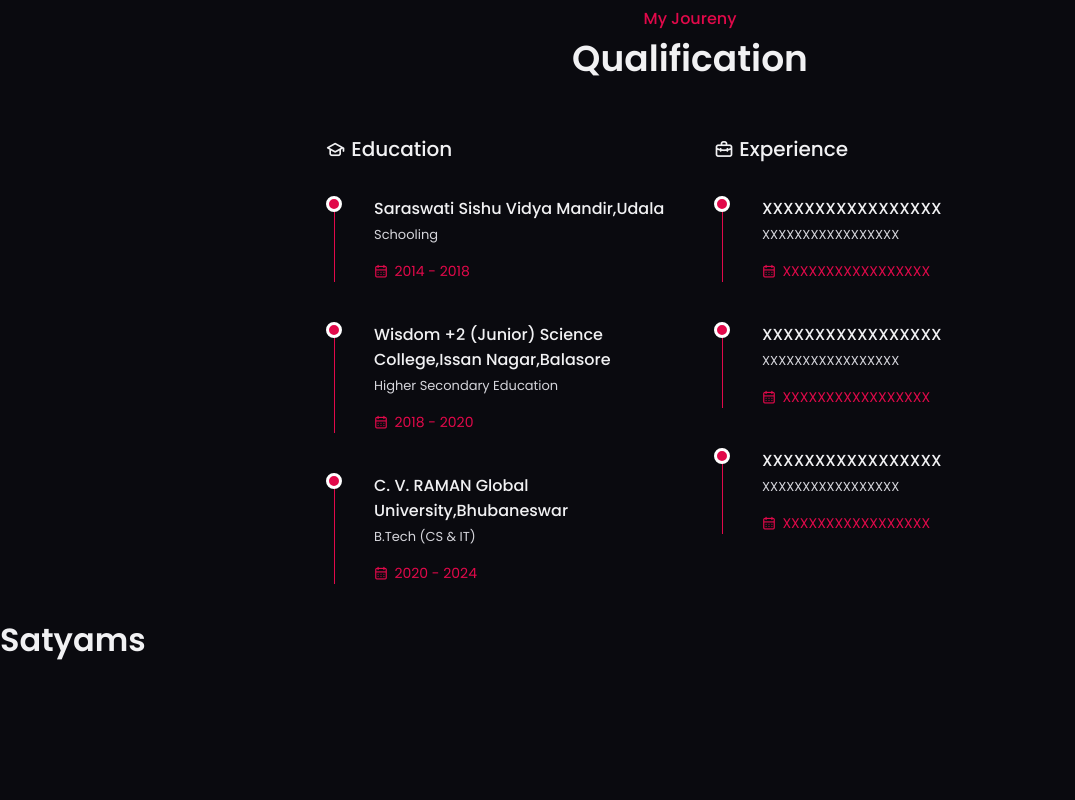
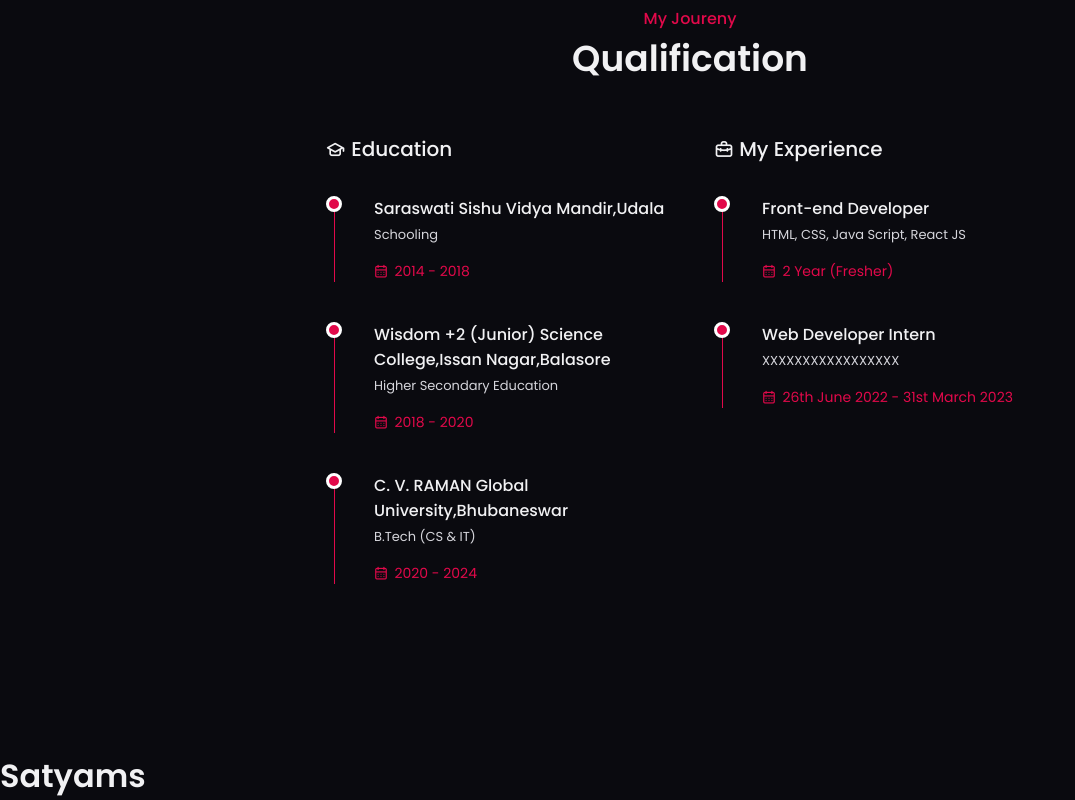
Before and after one commit to Satyam-Nayak/Satyam_port1, a plain HTML site: page Satyammm__/index.html in a window 1280 px wide. Shown: the part 1521-2321 px from the top of the page, without its empty margins (0-1075 px from the left). Before the commit the page ends 2185 px from the top, so only its background shows below. Drawn offline with nearby package versions, Linux system fonts and the light colour scheme.

Commit message:
add skill part

```diff
--- a/Satyammm__/index.html
+++ b/Satyammm__/index.html
@@ -72,6 +72,9 @@
                         </a>
                         <a href="https://twitter.com/" target="_blank" class="home__social-link">
                             <i class="uil uil-twitter-alt"></i>
+                        </a>
+                        <a href="https://drive.google.com/file/d/1o7VtBDuq_IAvdoMqFnlnPBQ3g4Yqd-ez/view?usp=sharing" target="_blank" class="home__social-link">
+                            <i class="uil uil-file"></i>
                         </a>
                     </div>
                 </div>
@@ -192,34 +195,25 @@
 
                 <div class="experience">
                     <h3 class="qualification__title">
-                        <i class="uil uil-briefcase-alt"></i> Experience
+                        <i class="uil uil-briefcase-alt"></i> My Experience
                     </h3>
 
                     <div class="timeline">
                         <div class="timeline__item">
                             <div class="circle__dot"></div>
-                            <h3 class="timeline__title">XXXXXXXXXXXXXXXXX</h3>
-                            <p class="timeline__text">XXXXXXXXXXXXXXXXX</p>
+                            <h3 class="timeline__title">Front-end Developer</h3>
+                            <p class="timeline__text">HTML, CSS, Java Script, React JS</p>
                             <span class="timeline__date"><i class="uil uil-calendar-alt"></i>
-                                XXXXXXXXXXXXXXXXX
+                                2 Year (Fresher)
                             </span>
                         </div>
 
                         <div class="timeline__item">
                             <div class="circle__dot"></div>
-                            <h3 class="timeline__title">XXXXXXXXXXXXXXXXX</h3>
+                            <h3 class="timeline__title">Web Developer Intern</h3>
                             <p class="timeline__text">XXXXXXXXXXXXXXXXX</p>
                             <span class="timeline__date"><i class="uil uil-calendar-alt"></i>
-                                XXXXXXXXXXXXXXXXX
-                            </span>
-                        </div>
-
-                        <div class="timeline__item">
-                            <div class="circle__dot"></div>
-                            <h3 class="timeline__title">XXXXXXXXXXXXXXXXX</h3>
-                            <p class="timeline__text">XXXXXXXXXXXXXXXXX</p>
-                            <span class="timeline__date"><i class="uil uil-calendar-alt"></i>
-                                XXXXXXXXXXXXXXXXX
+                                26th June 2022 - 31st March 2023
                             </span>
                         </div>
 
@@ -229,8 +223,7 @@
             </div>
         </section>
         <!--===== Skills =====-->
-
-        <section></section>
+        <section class="skills section" id="skills"></section>
         <!--===== Work =====-->
 
         <!-- Portfolio Popup -->
```
